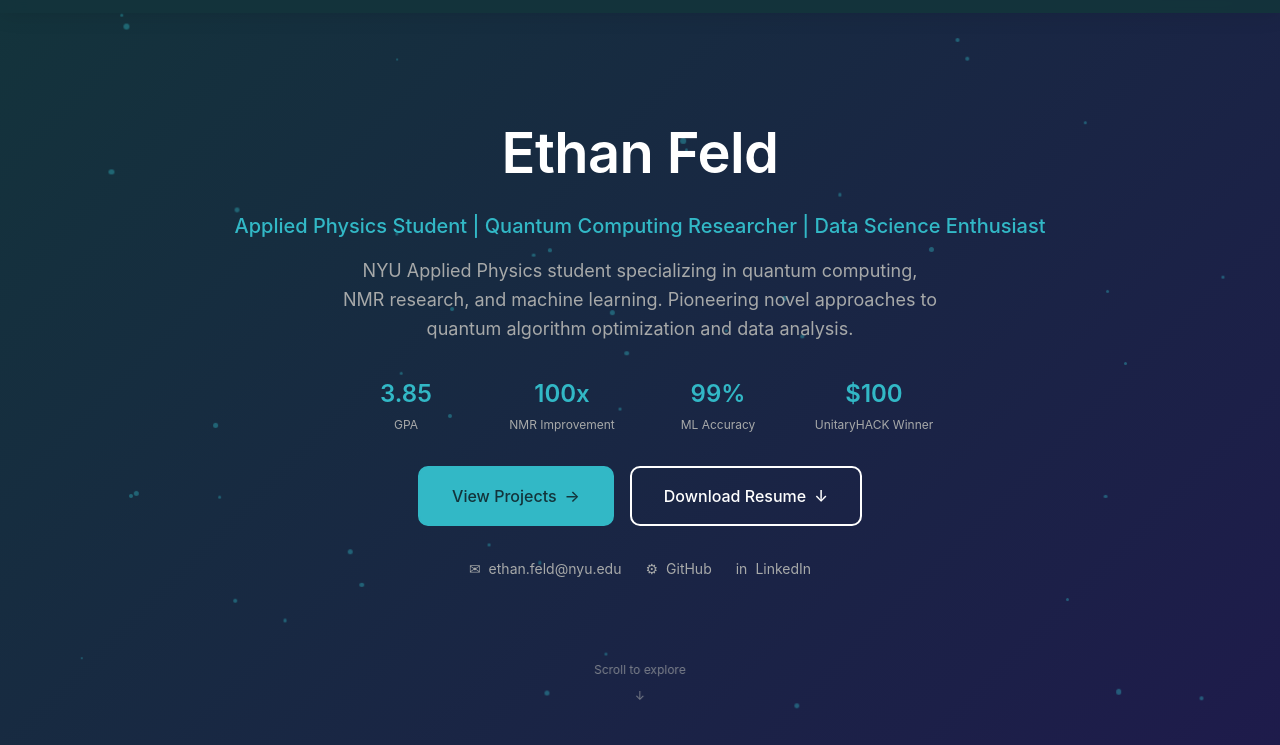
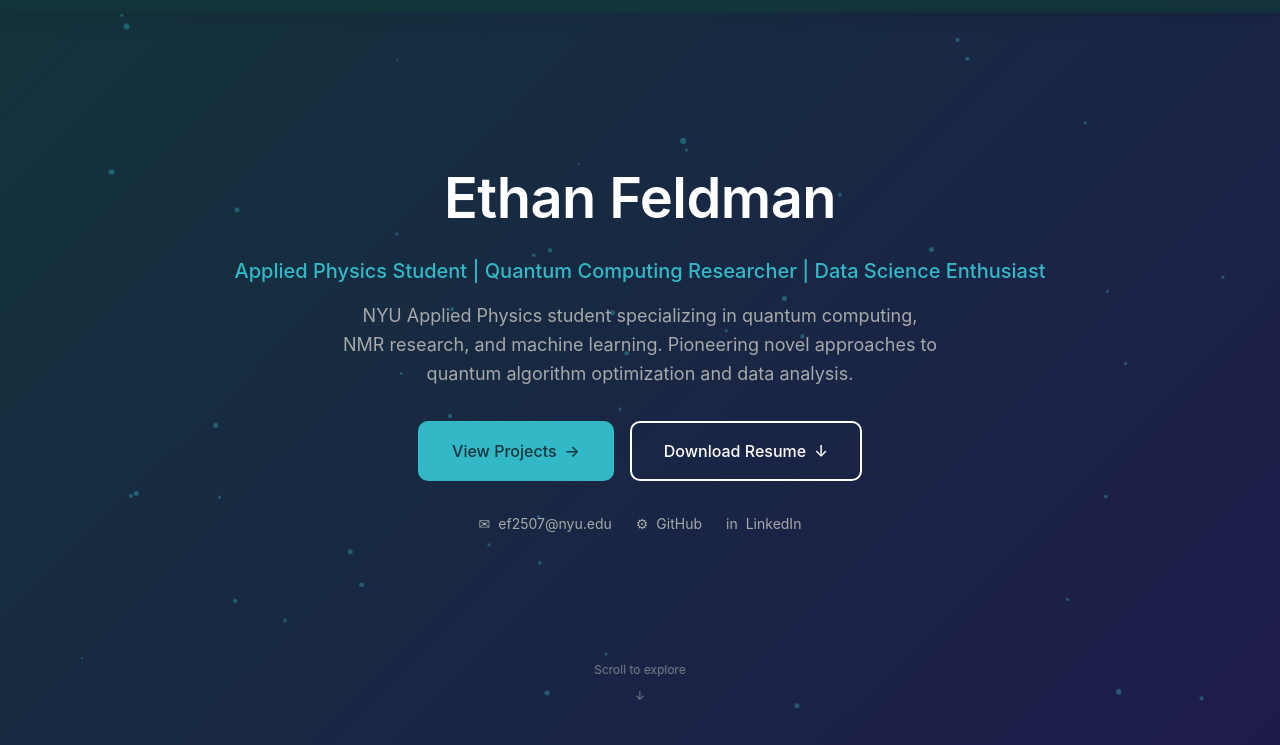
Before and after one commit to EthanFeld/Website, a plain HTML site: page index.html in a window 1280 px wide. Shown: the part 55-800 px from the top of the page. Drawn offline with Linux system fonts and the light colour scheme; a web font is replaced by a local one.

Commit message:
Update index.html

```diff
--- a/index.html
+++ b/index.html
@@ -973,28 +973,11 @@ body {
             <div class="particles" id="particles"></div>
         </div>
         <div class="hero-content fade-in-up">
-            <h1 class="hero-title">Ethan Feld</h1>
+            <h1 class="hero-title">Ethan Feldman</h1>
             <h2 class="hero-subtitle">Applied Physics Student | Quantum Computing Researcher | Data Science Enthusiast</h2>
             <p class="hero-tagline">NYU Applied Physics student specializing in quantum computing, NMR research, and machine learning. Pioneering novel approaches to quantum algorithm optimization and data analysis.</p>
 
-            <div style="display: grid; grid-template-columns: repeat(auto-fit, minmax(120px, 1fr)); gap: var(--space-24); max-width: 600px; margin: 0 auto var(--space-32) auto;">
-                <div style="text-align: center;">
-                    <div style="font-size: var(--font-size-3xl); font-weight: var(--font-weight-bold); color: var(--quantum-cyan);">3.85</div>
-                    <div style="font-size: var(--font-size-sm); color: var(--color-gray-300); margin-top: var(--space-4);">GPA</div>
-                </div>
-                <div style="text-align: center;">
-                    <div style="font-size: var(--font-size-3xl); font-weight: var(--font-weight-bold); color: var(--quantum-cyan);">100x</div>
-                    <div style="font-size: var(--font-size-sm); color: var(--color-gray-300); margin-top: var(--space-4);">NMR Improvement</div>
-                </div>
-                <div style="text-align: center;">
-                    <div style="font-size: var(--font-size-3xl); font-weight: var(--font-weight-bold); color: var(--quantum-cyan);">99%</div>
-                    <div style="font-size: var(--font-size-sm); color: var(--color-gray-300); margin-top: var(--space-4);">ML Accuracy</div>
-                </div>
-                <div style="text-align: center;">
-                    <div style="font-size: var(--font-size-3xl); font-weight: var(--font-weight-bold); color: var(--quantum-cyan);">$100</div>
-                    <div style="font-size: var(--font-size-sm); color: var(--color-gray-300); margin-top: var(--space-4);">UnitaryHACK Winner</div>
-                </div>
-            </div>
+
 
             <div class="hero-cta">
                 <a href="#projects" class="cta-button cta-primary">
@@ -1008,15 +991,15 @@ body {
             </div>
 
             <div class="hero-contact">
-                <a href="mailto:ethan.feld@nyu.edu" class="contact-link">
+                <a href="mailto:ef2507@nyu.edu" class="contact-link">
                     <span>✉</span>
-                    <span>ethan.feld@nyu.edu</span>
+                    <span>ef2507@nyu.edu</span>
                 </a>
                 <a href="https://github.com/EthanFeld" target="_blank" class="contact-link">
                     <span>⚙</span>
                     <span>GitHub</span>
                 </a>
-                <a href="https://linkedin.com/in/ethanfeld" target="_blank" class="contact-link">
+                <a href="https://www.linkedin.com/in/ethan-feldman-779876230/" target="_blank" class="contact-link">
                     <span>in</span>
                     <span>LinkedIn</span>
                 </a>
@@ -1233,15 +1216,6 @@ body {
         // Project data
         const projects = [
             {
-                title: "JanusQ - Quantum ML Translation Framework",
-                description: "Implemented logic and quantum arithmetic to translate ML models from Keras to quantum oracles in Qiskit. Developed quantum counting variation achieving polynomial speedup. Optimized circuits with relative phase Toffolis, cutting T count by 60%.",
-                technologies: ["Python", "Qiskit", "Quantum Computing", "Machine Learning", "Circuit Optimization"],
-                github: "https://github.com/EthanFeld",
-                category: "Quantum Computing",
-                highlight: "Polynomial Speedup",
-                award: true
-            },
-            {
                 title: "UW Plankton Classifier",
                 description: "Fine-tuned ResNet-50 in TensorFlow achieving 93% accuracy. Implemented FiLM layer utilizing environmental metadata, improving to 99% accuracy. Won best overall project award against 400+ applicants.",
                 technologies: ["Python", "TensorFlow", "ResNet-50", "Deep Learning", "FiLM"],
@@ -1269,7 +1243,7 @@ body {
                 award: false
             },
             {
-                title: "Research ETL Pipeline",
+                title: "High Speed Paaschen Curve Generation",
                 description: "Improved data collection speed by 110x with ETL pipeline connecting instruments to database in Python. Calculated transmission coefficients predicting Ramsauer minimum to 99.9% accuracy. Implemented Finite Difference PDE solvers.",
                 technologies: ["Python", "ETL", "Data Engineering", "PDE Solvers", "Numerical Methods"],
                 github: "https://github.com/EthanFeld",
@@ -1278,7 +1252,7 @@ body {
                 award: false
             },
             {
-                title: "Interactive Dashboards",
+                title: "Improving Lighting Management with Urbz",
                 description: "Created real-time Tableau/PowerBI dashboards reducing repair wait time by 30%. Engineered data integration from SharePoint to Power BI with scheduled refreshes. Improved formatting reducing reading time by 24%.",
                 technologies: ["Tableau", "Power BI", "Power Query", "Data Visualization", "SharePoint"],
                 github: "https://github.com/EthanFeld",
```
